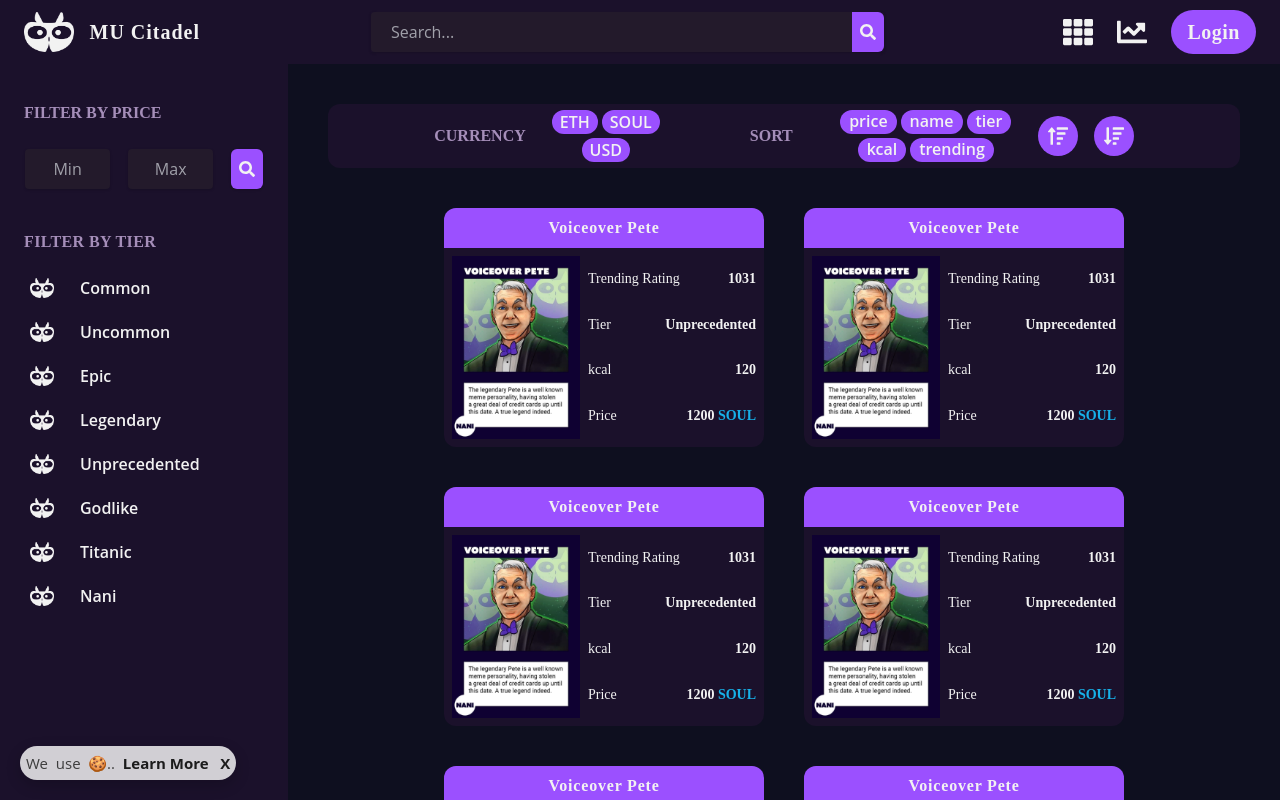
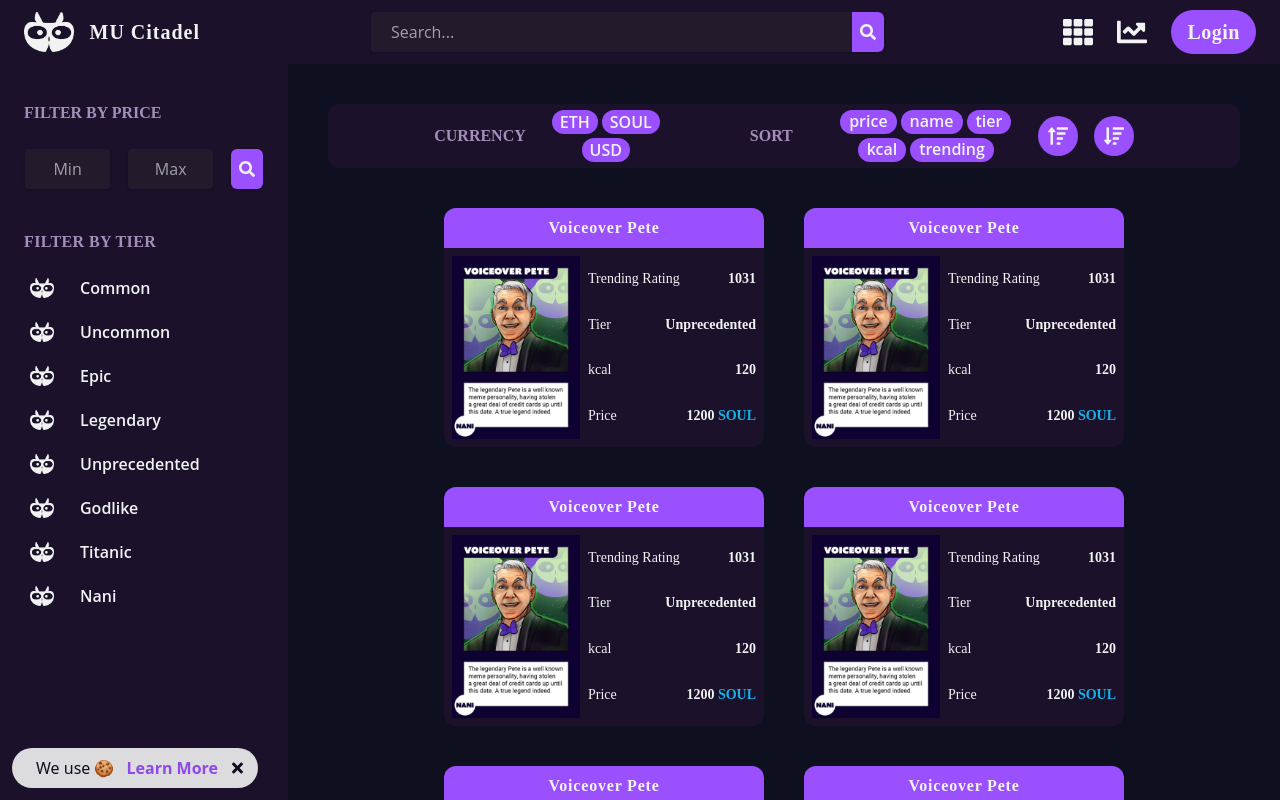
Before and after one commit to dredshep/mucitadel-legacy, a Next.js app: page / in a window 1280 px wide. Shown: the top 800 px of the page. Built offline with nearby package versions, Linux system fonts and the light colour scheme; what javascript-time-ago would draw is missing.

Commit message:
remade cookie modal with react

```diff
--- /dev/null
+++ b/components/CookieModal/index.tsx
@@ -0,0 +1,37 @@
+import { faTimes } from "@fortawesome/free-solid-svg-icons";
+import { FontAwesomeIcon } from "@fortawesome/react-fontawesome";
+import React, { useEffect, useState } from "react";
+
+export default function CookieModal() {
+  const [showCookieModal, setShowCookieModal] = useState(true);
+  useEffect(function () {
+    const boolStr = localStorage.getItem("hasRemoved");
+    const bool = JSON.parse(boolStr);
+    if (!bool) setShowCookieModal(true);
+    else setShowCookieModal(false);
+  }, []);
+  function closeCookieModal() {
+    localStorage.setItem("hasRemoved", "true");
+    setShowCookieModal(false);
+  }
+  return (
+    <div
+      className={
+        !showCookieModal
+          ? "hidden"
+          : "fixed origin-bottom-left left-3 bottom-3 z-10 bg-white rounded-full opacity-90 text pl-6 h-10 text-mainbg flex items-center overflow-hidden cursor-default"
+      }
+    >
+      We use 🍪
+      <span className="ml-3 text-mupurple font-bold cursor-pointer">
+        Learn More
+      </span>
+      <span
+        className="h-10 flex items-center w-10 justify-center cursor-pointer hover:text-mupurple"
+        onClick={closeCookieModal}
+      >
+        <FontAwesomeIcon icon={faTimes} />
+      </span>
+    </div>
+  );
+}
--- a/pages/_app.js
+++ b/pages/_app.js
@@ -1,23 +1,27 @@
-import '../styles/globals.css'
+import TimeAgo from "javascript-time-ago";
+import en from "javascript-time-ago/locale/en";
 import Head from "next/head";
-import TimeAgo from 'javascript-time-ago'
+import CookieModal from "../components/CookieModal";
+import "../styles/globals.css";
 
-import en from 'javascript-time-ago/locale/en'
+TimeAgo.addLocale(en);
 
-TimeAgo.addLocale(en)
-
-
+// prettier-ignore
 function MyApp({ Component, pageProps }) {
   return (
     <>
       <Head>
         <script src="/jquery-3.5.1.slim.min.js" integrity="sha384-DfXdz2htPH0lsSSs5nCTpuj/zy4C+OGpamoFVy38MVBnE+IbbVYUew+OrCXaRkfj" crossOrigin="anonymous" />
-        <script src='https://cdnjs.cloudflare.com/ajax/libs/popper.js/1.14.3/umd/popper.min.js'/>
+        {/* <script src='https://cdnjs.cloudflare.com/ajax/libs/popper.js/1.14.3/umd/popper.min.js'/> */}
         <script src='https://stackpath.bootstrapcdn.com/bootstrap/4.1.3/js/bootstrap.min.js'/>
+        <meta name="viewport" content="initial-scale=1.0, width=device-width" />
         {/* <script src="/scripts.js" /> */}
 
       </Head>
       <Component {...pageProps} />
+      <CookieModal />
+      <script async defer src="https://scripts.simpleanalyticscdn.com/latest.js"></script>
+      <noscript><img src="https://queue.simpleanalyticscdn.com/noscript.gif" alt=""/></noscript>
     </>
   );
 }
--- a/pages/index.tsx
+++ b/pages/index.tsx
@@ -1,11 +1,10 @@
+import { faTimes } from "@fortawesome/free-solid-svg-icons";
+import Head from "next/head";
 import Cards2 from "../components/Cards2";
+import Footer from "../components/Footer";
 import NavBar from "../components/NavBar";
 import Sidebar from "../components/Sidebar";
 import Toolbar from "../components/Toolbar";
-import Footer from "../components/Footer";
-import Head from 'next/head';
-
-
 
 function Content() {
   return (
@@ -19,8 +18,10 @@ function Content() {
   );
 }
 
-function MainLogo () {
-  return (<img src="/images/White Mask.png" className="h-10" alt="MemeUnity Logo" />)
+function MainLogo() {
+  return (
+    <img src="/images/White Mask.png" className="h-10" alt="MemeUnity Logo" />
+  );
 }
 
 function Logo() {
@@ -33,36 +34,17 @@ function Logo() {
     </div>
   );
 }
+faTimes;
 
 export default function Home() {
   return (
     <div className="App text-white bg-mainbg min-h-screen overflow-y-hidden font-body">
       <Head>
         <title>MU Citadel - the tree where memes grow</title>
-        <meta name="viewport" content="initial-scale=1.0, width=device-width" />
-        <script src="/scripts.js" />
-
       </Head>
-      <div className="modal fade" id="cookieModal" role="dialog" aria-labelledby="exampleModalLabel" aria-hidden="true" data-backdrop="static">
-        <div className="modal-dialog" role="document">
-          <div className="modal-content">
-            <div className="modal-body">
-              <div className="notice d-flex justify-content-between align-items-center">
-                <div className="cookie-text">We  &nbsp;use&nbsp;  🍪..  </div>
-                  <div className="buttons d-flex flex-column flex-lg-row">
-                    <a href="#a" className="btn learn-more btn-sm" data-dismiss="modal"> &nbsp; Learn More</a>
-                    <a href="#" className="btn learn-more btn-sm" id="closeModal" data-dismiss="modal">&nbsp;&nbsp;  X</a>
-                </div>
-              </div>
-            </div>
-          </div>
-        </div>
+      <NavBar sidebar={true} />
+      <Content />
+      <Footer />
     </div>
-      <NavBar sidebar={true}/>
-      <Content />
-      <Footer/>
-    </div>
-
   );
-
 }
--- a/public/scripts.js
+++ b/public/scripts.js
@@ -1,17 +1,16 @@
+// window.onload = function() {
+//     const cookieModal = window.document.getElementById('cookieModal');
+//     const closeBtn = window.document.getElementById('closeModal');
+//     const hasRemoved = JSON.parse(localStorage.getItem('hasRemoved')) || localStorage.setItem('hasRemoved', false);
 
-window.onload = function() {
-    const cookieModal = window.document.getElementById('cookieModal');
-    const closeBtn = window.document.getElementById('closeModal');
-    const hasRemoved = JSON.parse(localStorage.getItem('hasRemoved')) || localStorage.setItem('hasRemoved', false);
+//     if (hasRemoved) {
+//         cookieModal.remove();
+//     }
 
-    if (hasRemoved) {
-        cookieModal.remove();
-    }
-
-    if (closeBtn) {
-        closeBtn.addEventListener('click', () => {
-            localStorage.setItem('hasRemoved', true);
-            cookieModal.remove();
-        })
-    }
-};
+//     if (closeBtn) {
+//         closeBtn.addEventListener('click', () => {
+//             localStorage.setItem('hasRemoved', true);
+//             cookieModal.remove();
+//         })
+//     }
+// };
```
